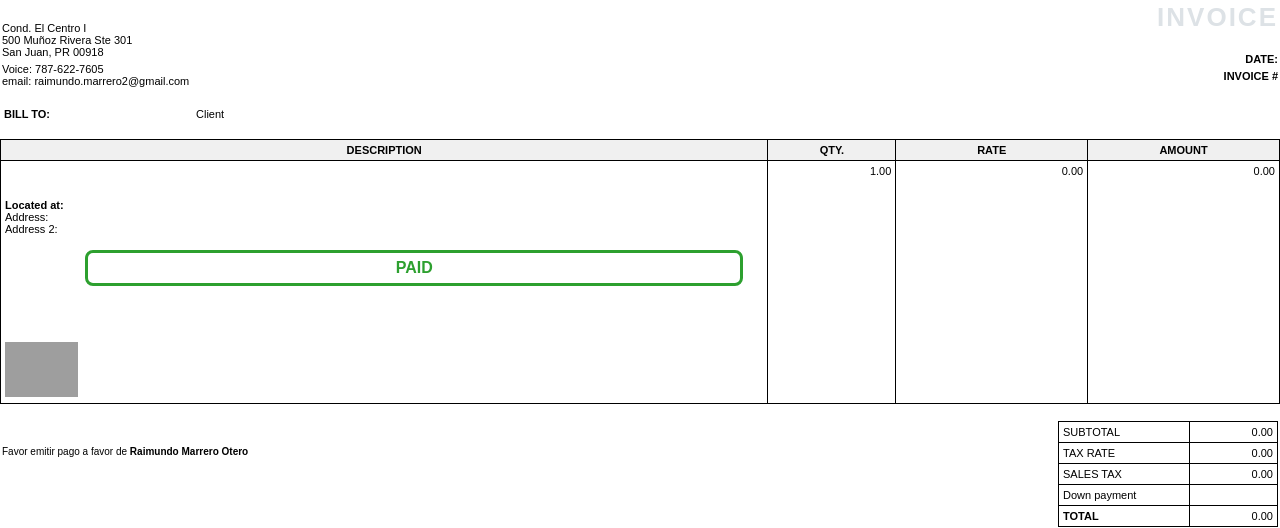
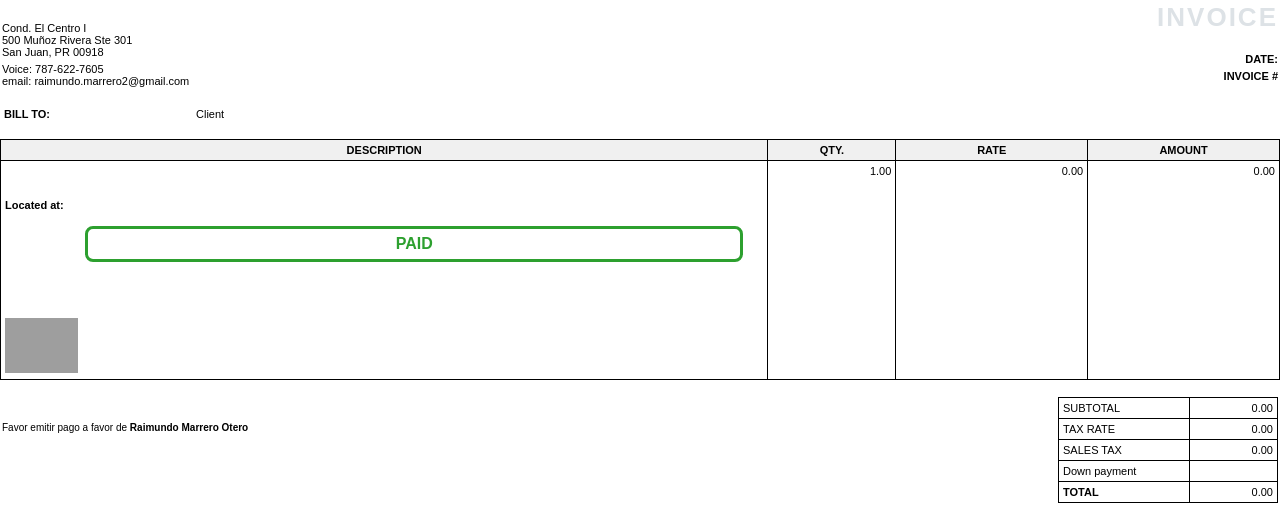
Before and after one commit to luisehs/invoice_octagon, a Python web app: template backend/app/templates/_invoice.html in a window 1280 px wide. Shown: the top 528 px of the page. Run offline with Jinja, Linux system fonts and the light colour scheme; the template is opened without the code that fills it, so the values that code supplies are empty; grey boxes are pictures that could not be loaded.

Commit message:
Update _invoice.html

```diff
--- a/backend/app/templates/_invoice.html
+++ b/backend/app/templates/_invoice.html
@@ -200,10 +200,10 @@
             <span class="label">Located at:</span>
           </div>
           <div style="margin-top:0px;">
-            Address: {% if d.id_adress %}{{ d.id_adress }}{% endif %}
+            {% if d.id_adress %}{{ d.id_adress }}{% endif %}
           </div>
           <div style="margin-top:0px;">
-            Address 2: {% if d.id_adress2 %}{{ d.id_adress2 }}{% endif %}
+            {% if d.id_adress2 %}{{ d.id_adress2 }}{% endif %}
           </div>
           <div style="margin-left: 80px; margin-right: 20px; margin-top: 15px;
 ">
```
